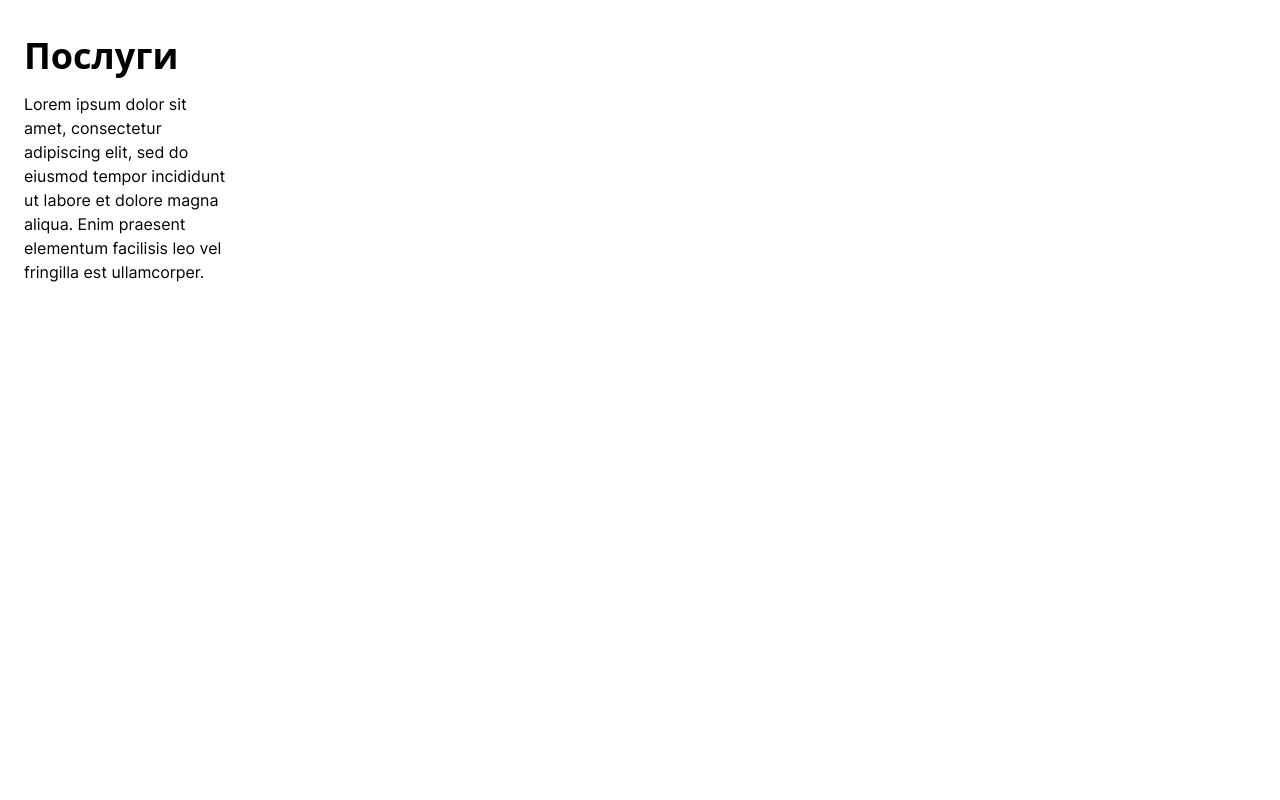
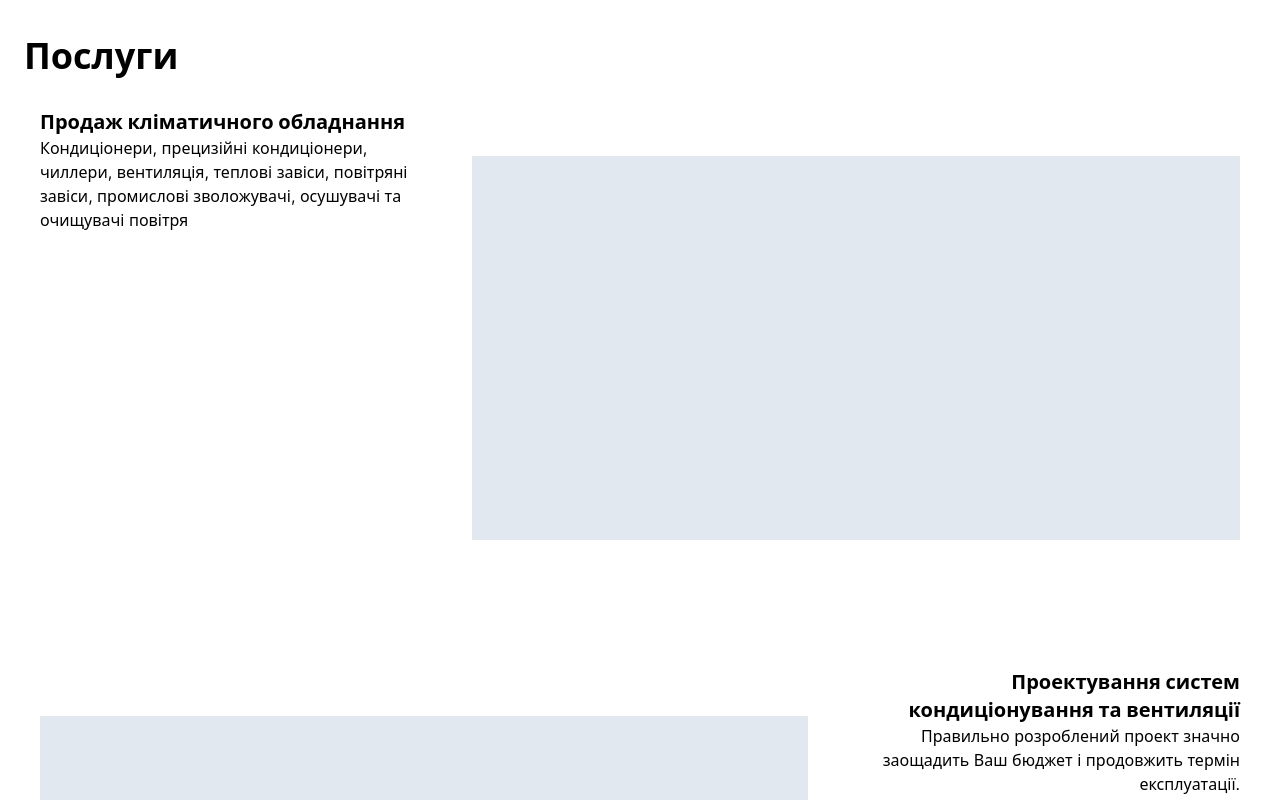
Before and after one commit to kkrasnoshchok/art-comfort, a Next.js app: page / in a window 1280 px wide. Shown: the part 860-1660 px from the top of the page. Built offline with nearby package versions, Linux system fonts and the light colour scheme.

Commit message:
feat: creates mock projects section and statistics box

```diff
--- a/package.json
+++ b/package.json
@@ -23,6 +23,7 @@
     "framer-motion": "^10.12.18",
     "next": "^13.4.4",
     "react": "^18.2.0",
+    "react-countup": "^6.4.2",
     "react-dom": "^18.2.0",
     "react-hook-form": "^7.45.1",
     "react-icons": "^4.9.0",
--- a/src/components/header/Header.tsx
+++ b/src/components/header/Header.tsx
@@ -46,8 +46,9 @@ export const Header = () => {
     // Callback function when the section is intersecting
     const handleIntersection: IntersectionObserverCallback = (entries) => {
       entries.forEach((entry) => {
+        console.log(`entry target id ->${entry.target.id}`);
         if (entry.isIntersecting) {
-          setActiveLink(entry.target.id);
+          setActiveLink(entry.target.id as Href);
         }
       });
     };
--- a/src/components/header/components/NavigationList/NavigationList.tsx
+++ b/src/components/header/components/NavigationList/NavigationList.tsx
@@ -37,7 +37,6 @@ export const NavigationList = (props: NavigationListProps) => {
         <Link
           key={link.href}
           onClick={() => {
-            console.log(`console logging`);
             onLinkClick && onLinkClick();
           }}
           className={clsxm([
@@ -57,7 +56,7 @@ export const NavigationList = (props: NavigationListProps) => {
           'ml-8 rounded-full border-2 border-white bg-black px-6 py-3 text-white transition-all hover:border-black hover:bg-white hover:text-black',
           contactsClassName,
           `#${activeLink}` === '#contacts' &&
-            'border-green-950 bg-green-200 text-green-950',
+            'border-black bg-white text-black',
         ])}
         onClick={() => onLinkClick && onLinkClick()}
         href={nav.contacts.href}
--- a/src/sections/Contribution/ContributionSection.tsx
+++ b/src/sections/Contribution/ContributionSection.tsx
@@ -1,6 +1,6 @@
 export const ContributionSection = () => {
   return (
-    <section id='#contribution' className='flex w-screen flex-col px-6 py-24'>
+    <article id='contribution' className='flex w-screen flex-col px-6 py-24'>
       <h1>Вклад в перемогу України</h1>
       <div className='h-10/12 mt-12 flex'>
         <div className='p mr-4 flex flex-1 flex-col'>
@@ -63,6 +63,6 @@ export const ContributionSection = () => {
         </div>
         <div className='flex-1 rounded-lg bg-slate-200' />
       </div>
-    </section>
+    </article>
   );
 };
--- a/src/sections/Partners/PartnersSection.tsx
+++ b/src/sections/Partners/PartnersSection.tsx
@@ -3,24 +3,22 @@ import { Swiper, SwiperSlide } from 'swiper/react';
 
 export const PartnersSection = () => {
   return (
-    <article id='#partners' className='mt-24 flex w-screen flex-col px-6'>
+    <article id='#partners' className='flex w-screen flex-col px-12'>
       {/* <h1>Партнери</h1> */}
       <Swiper
         grabCursor
         modules={[Autoplay, EffectFade]}
+        loop
         centeredSlides
-        loop
-        slidesPerView={5}
-        autoplay={{
-          delay: 2000,
-        }}
-        className='mt-12 flex h-full w-full'
+        slidesPerView={4}
+        autoplay={{ delay: 2000 }}
+        className='ml-6 mt-12 flex h-full w-full'
       >
         {Array(15)
           .fill(0)
           .map((_, idx) => (
             <SwiperSlide key={idx}>
-              <div className='h-24 w-48 border border-slate-300 bg-slate-50' />
+              <div className='h-24 w-48 rounded-lg border bg-slate-100' />
             </SwiperSlide>
           ))}
       </Swiper>
--- a/src/sections/Services/ServicesSection.tsx
+++ b/src/sections/Services/ServicesSection.tsx
@@ -1,16 +1,81 @@
+import { clsxm } from '@/utils';
+
+type Service = {
+  title: string;
+  description: string;
+};
+
+const services: Service[] = [
+  {
+    title: 'Продаж кліматичного обладнання',
+    description:
+      'Кондиціонери, прецизійні кондиціонери, чиллери, вентиляція, теплові завіси, повітряні завіси, промислові зволожувачі, осушувачі та очищувачі повітря',
+  },
+  {
+    title: 'Проектування систем кондиціонування та вентиляції',
+    description:
+      'Правильно розроблений проект значно заощадить Ваш бюджет і продовжить термін експлуатації.',
+  },
+  {
+    title: 'Підбір і доставка кондиціонерів і кліматичного обладнання',
+    description: 'Здійснюється професійно і абсолютно безкоштовно.',
+  },
+  {
+    title: 'Демонтажні роботи',
+    description: 'Виконуємо якісно демонтажні роботи.',
+  },
+  {
+    title: 'Сервісне обслуговування систем кондиціонування і вентиляції',
+    description:
+      'Полягає в перевірці обладнання у всіх робочих режимах, контролі тиску, чищенні та змащенні деталей, теплообмінників і фільтрів.',
+  },
+  {
+    title: 'Консультації фахівців',
+    description: 'з усіх питань, що цікавлять у виборі обладнання',
+  },
+  {
+    title: "Виїзд фахівця на об'єкт",
+    description:
+      "Безпосередньо на об'єкті легше побачити і визначити, що потрібно саме Вам, обговорити варіанти монтажу. Виїзд фахівця на об'єкт безкоштовний.",
+  },
+  {
+    title: 'Монтажні та пуско-налагоджувальні роботи',
+    description:
+      'Фахівці швидко і якісно виконують монтаж, використовуючи тільки професійний сертифікований інструмент.',
+  },
+  {
+    title: 'Гарантійний і післягарантійний ремонт',
+    description: 'Висока якість виконуваних робіт.',
+  },
+];
+
 export const ServicesSection = () => {
   return (
-    <section
-      id='services'
-      className='flex h-screen w-screen flex-col px-6 py-24'
-    >
+    <section id='services' className='flex w-screen flex-col px-6 py-16 pt-24'>
       <h1>Послуги</h1>
-      <div className='mt-4 w-1/6'>
-        <p>
-          {`Lorem ipsum dolor sit amet, consectetur adipiscing elit, sed do eiusmod\n
-        tempor incididunt ut labore et dolore magna aliqua. Enim praesent\n
-        elementum facilisis leo vel fringilla est ullamcorper.`}
-        </p>
+      <div className='mt-4 flex flex-col gap-24'>
+        {services.slice(0, 3).map((service, index) => (
+          <div
+            key={index}
+            className={clsxm([
+              'flex w-full flex-1 flex-row p-4',
+              index % 2 === 0 ? 'text-left' : 'flex-row-reverse text-right',
+            ])}
+          >
+            <div
+              className={clsxm('flex-1', [index % 2 === 0 ? 'pr-12' : 'pl-12'])}
+            >
+              <h2 className='text-xl font-bold'>{service.title}</h2>
+              <p>{service.description}</p>
+            </div>
+            <div
+              className={clsxm(['mt-12 h-96  w-96 bg-slate-200 px-96'])}
+            ></div>
+          </div>
+        ))}
+      </div>
+      <div className='mt-24 flex w-full items-center justify-center'>
+        <button className='border px-16 py-4'>Discover more services</button>
       </div>
     </section>
   );
--- a/src/sections/Team/TeamSection.tsx
+++ b/src/sections/Team/TeamSection.tsx
@@ -245,9 +245,6 @@ export const TeamSection = () => {
   const swiperRef = useRef<SwiperRef>(null);
   return (
     <motion.section
-      onViewportEnter={() => {
-        console.log(`on team section viewport enter`);
-      }}
       id='team'
       className='relative flex w-screen flex-col py-24 pl-6 pr-10'
     >
```
Also changed, not shown: src/sections/Projects/ProjectsSection.tsx (+142 -2 lines), 1 other file (tests, documents, lock files or other folders).
